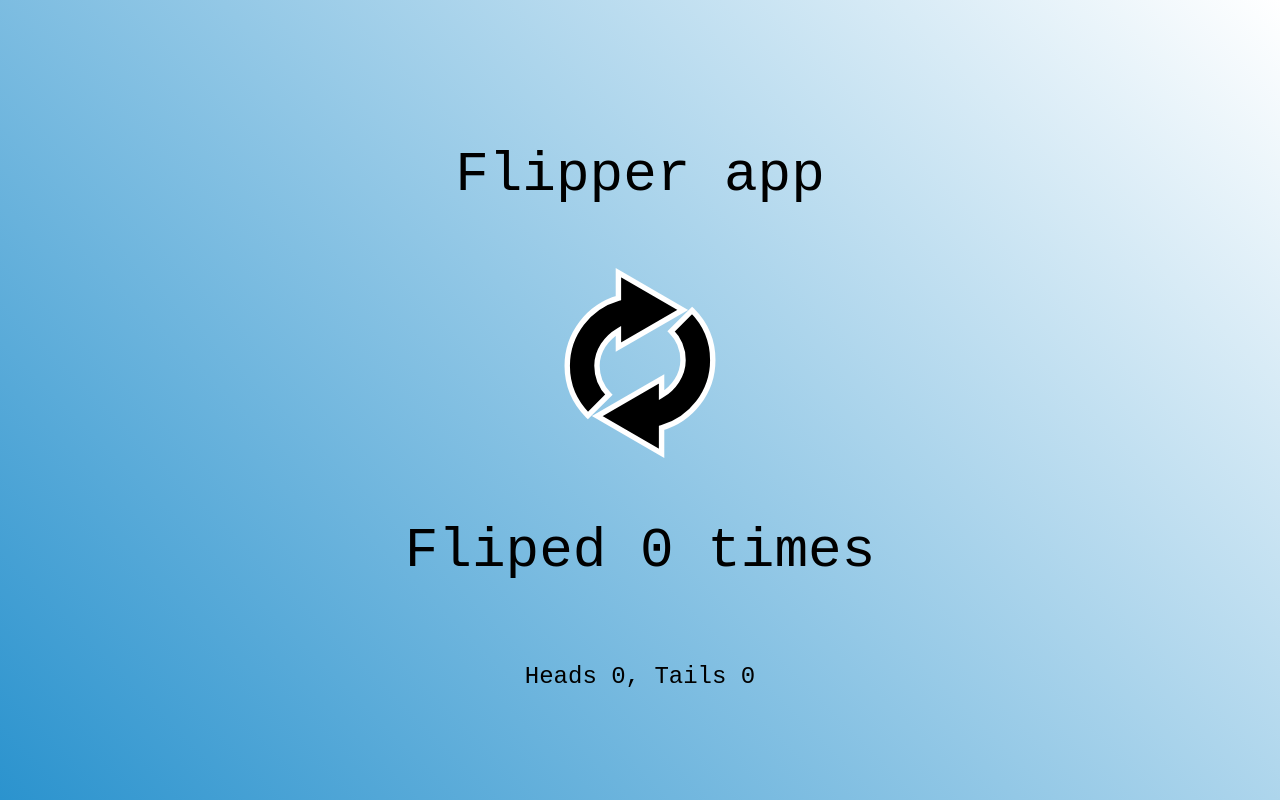
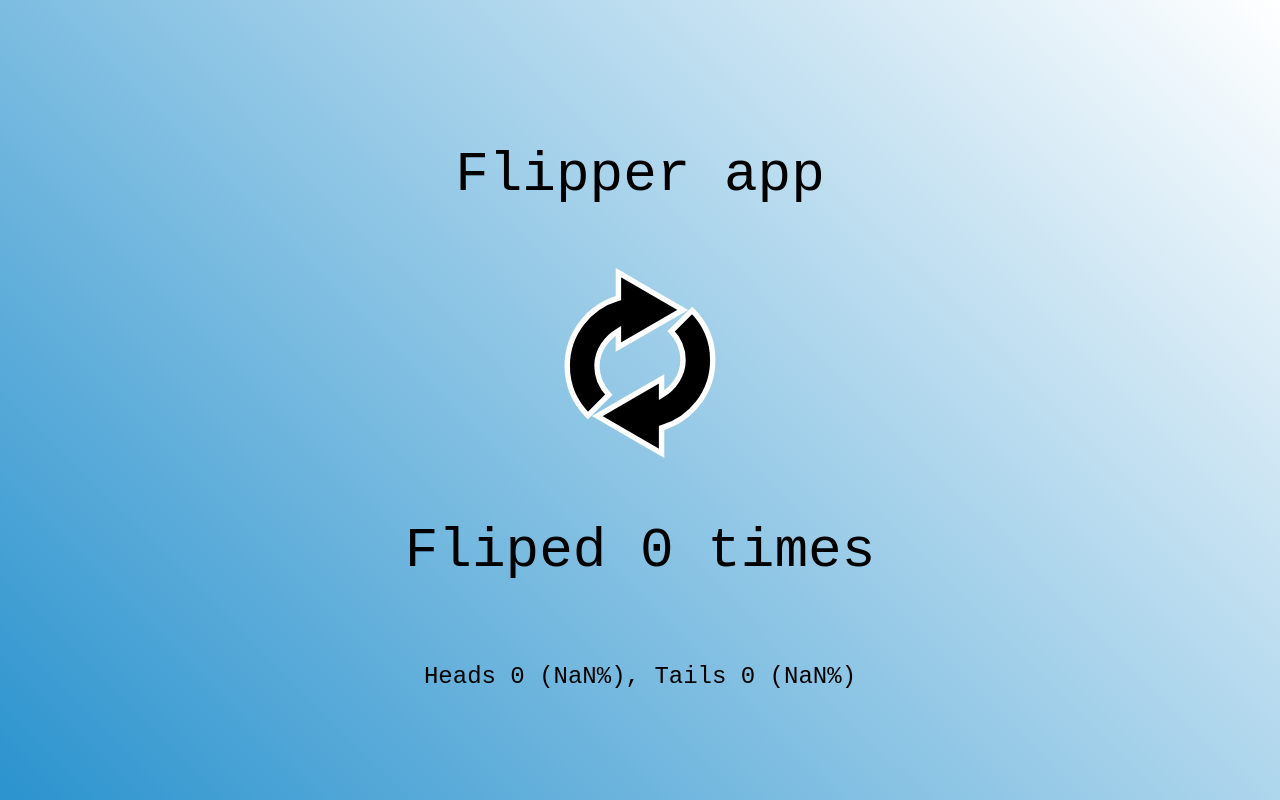
Before and after one commit to augustinasrce/coin-flip, a React (Create React App) app: page / in a window 1280 px wide. Built offline with nearby package versions, Linux system fonts and the light colour scheme; the HTML template or start-up script is replaced by a standard one.

Commit message:
added percentage values

```diff
--- a/src/App.tsx
+++ b/src/App.tsx
@@ -24,7 +24,7 @@ const App = () => {
       </div>
       <div className="text-container">
         <p>Fliped {flipCount} times</p>
-        <p className="small">Heads {headsCount}, Tails {tailsCount}</p>
+        <p className="small">Heads {headsCount} ({(headsCount / flipCount * 100).toFixed(2)}%), Tails {tailsCount} ({(tailsCount / flipCount * 100).toFixed(2)}%)</p>
       </div>
     </>
   );
```
